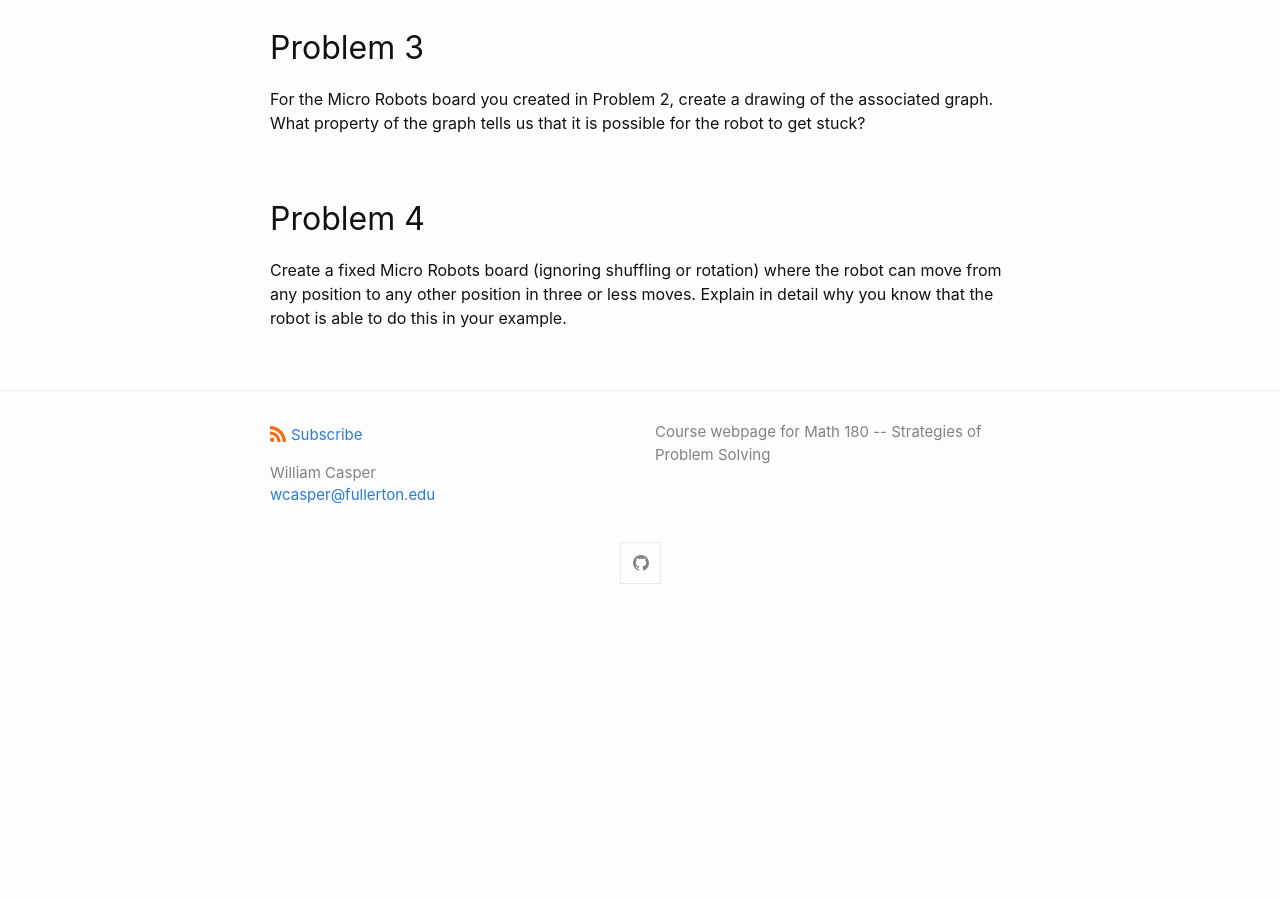
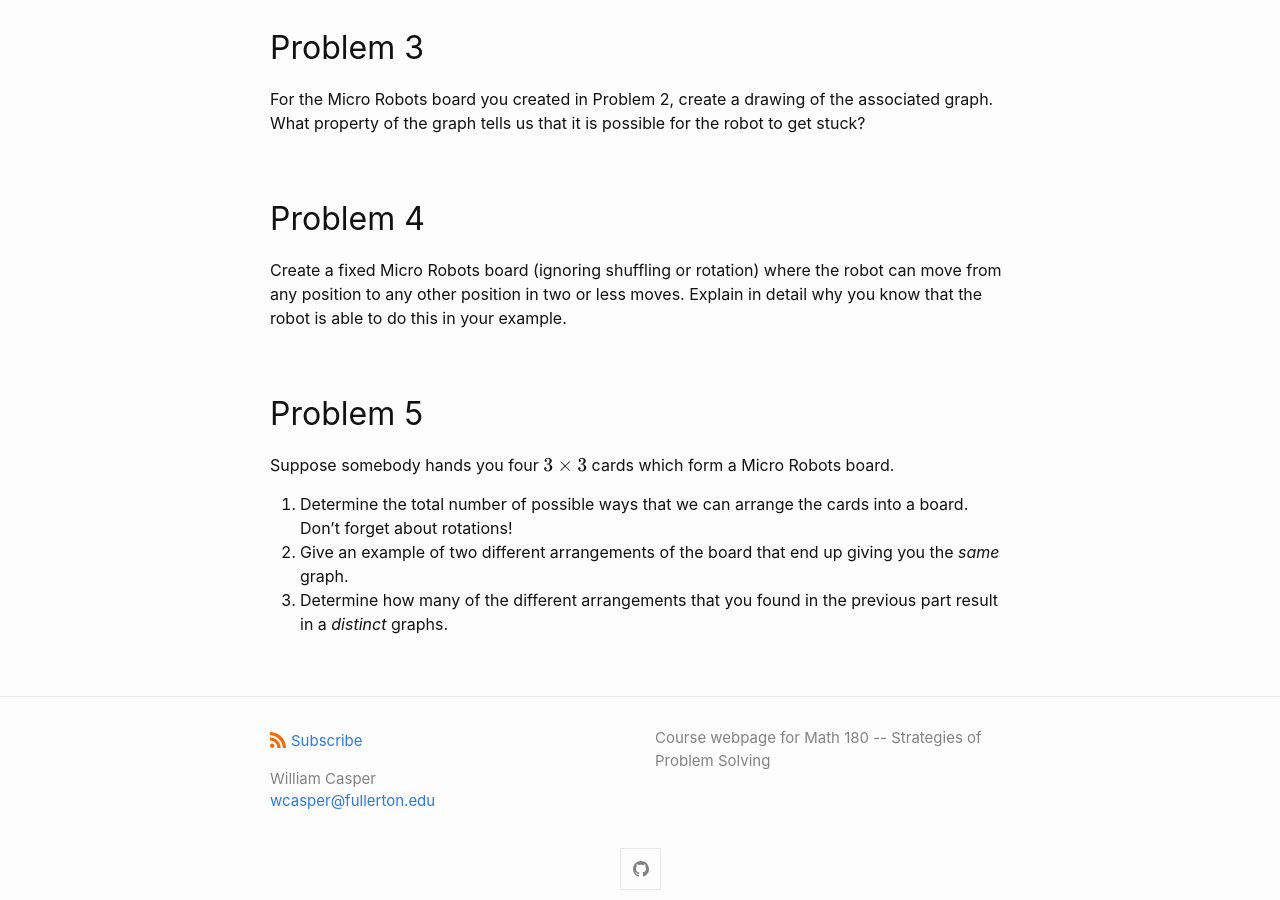
Before and after one commit to wcasper/math180fall2021, a Jekyll site: the page built from _modules/microrobots/homework.md, in a window 1280 px wide and 900 px high, scrolled down 1547 px. Built offline with Jekyll 4.4.1, drawn with Linux system fonts in a browser that asks for light colours; before the commit the page ends 2166 px from its top, so only the background shows below that.

Commit message:
added problem

```diff
--- a/_modules/microrobots/homework.md
+++ b/_modules/microrobots/homework.md
@@ -33,4 +33,11 @@ For the Micro Robots board you created in Problem 2, create a drawing of the ass
 
 ## Problem 4
 
-Create a fixed Micro Robots board (ignoring shuffling or rotation) where the robot can move from any position to any other position in three or less moves.  Explain in detail why you know that the robot is able to do this in your example.
+Create a fixed Micro Robots board (ignoring shuffling or rotation) where the robot can move from any position to any other position in two or less moves.  Explain in detail why you know that the robot is able to do this in your example.
+
+## Problem 5
+
+Suppose somebody hands you four $$3\times 3$$ cards which form a Micro Robots board.
+1. Determine the total number of possible ways that we can arrange the cards into a board.  Don't forget about rotations!
+2. Give an example of two different arrangements of the board that end up giving you the *same* graph.
+2. Determine how many of the different arrangements that you found in the previous part result in a *distinct* graphs.
```
